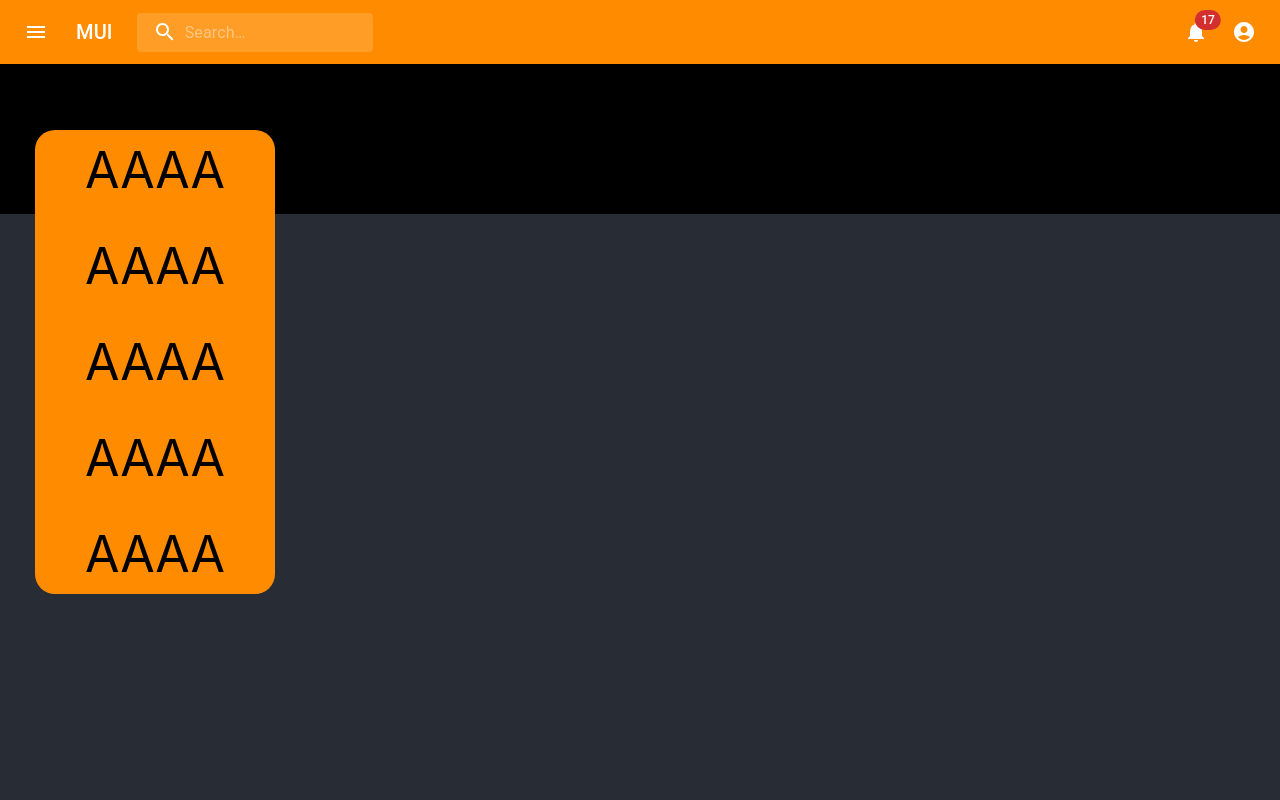
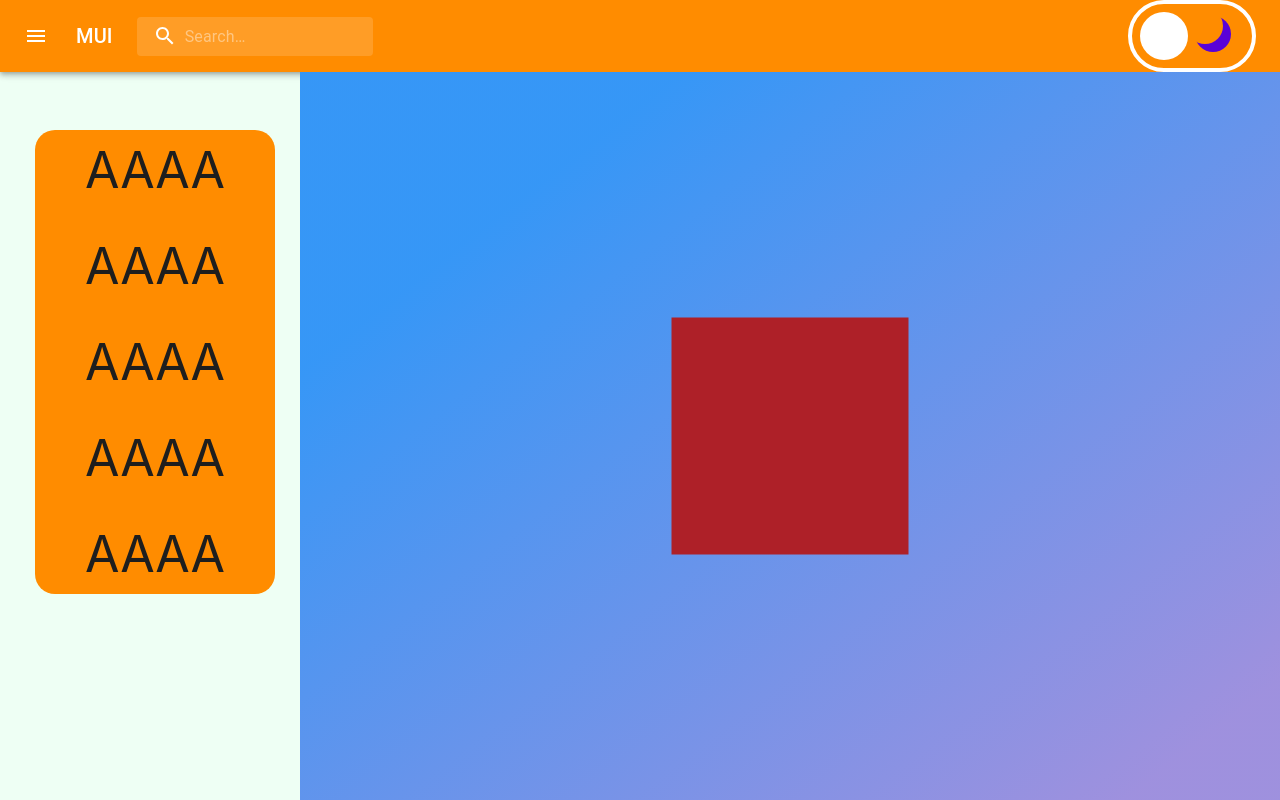
Before and after one commit to SuanLa/ThreeBodyProblem, a React (Create React App) app in the folder front/: page / in a window 1280 px wide. Built offline with nearby package versions, Linux system fonts and the light colour scheme.

Commit message:
定位画布位置

```diff
--- a/front/public/index.html
+++ b/front/public/index.html
@@ -2,7 +2,7 @@
 <html lang="en">
   <head>
     <meta charset="utf-8" />
-    <link rel="icon" href="%PUBLIC_URL%/favicon.ico" />
+    <link rel="icon" href="%PUBLIC_URL%/img.png" />
     <meta name="viewport" content="width=device-width, initial-scale=1" />
     <meta name="theme-color" content="#000000" />
     <meta
@@ -24,7 +24,7 @@
       work correctly both with client-side routing and a non-root public URL.
       Learn how to configure a non-root public URL by running `npm run build`.
     -->
-    <title>React App</title>
+    <title>The Three Body Problem</title>
   </head>
   <body>
     <noscript>You need to enable JavaScript to run this app.</noscript>
--- a/front/src/App.js
+++ b/front/src/App.js
@@ -10,8 +10,8 @@ function App() {
           <header>
               <Navigation/>
           </header>
-          <main className={"mainContainer"}>
-              <Object/>
+          <main>
+            <Object/>
           </main>
           <aside>
               <Sider/>
--- a/front/src/css/App.css
+++ b/front/src/css/App.css
@@ -41,10 +41,85 @@
   background-color: darkorange;
 }
 
-.mainContainer {
-  background-color: black;
+.toggle {
+  font-size: 2rem; /* 👈 change this to scale */
+  border: .125em solid currentColor;
+  border-radius: 2em;
+  cursor: pointer;
+  display: block;
+  height: 2em;
+  position: relative;
+  width: 3.75em;
+}
+.toggle span {
+  background-color: currentColor;
+  border-radius: 2em;
+  display: block;
+  height: 1.5em;
+  left: .25em;
+  overflow: hidden;
+  position: absolute;
+  top: .25em;
+  text-indent: -9999px;
+  transition: left .25s;
+  width: 1.5em;
+  z-index: 2;
+}
+
+.toggle::before,
+.toggle::after {
+  content: '';
+  display: block;
+  border-radius: 1em;
+  position: absolute;
+  z-index: 1;
+}
+
+.toggle::after {
+  box-shadow: .25em .25em #5901d8;
+  height: 1.125em;
+  right: .9em;
+  top: .125em;
+  width: 1.125em;
+}
+
+.toggle::before {
+  background-color: #ffc409;
+  height: .625em;
+  outline: .25em dotted #ffc409;
+  outline-offset: .125em;
+  left: .7em;
+  top: .7em;
+  width: .625em;
+}
+
+input:checked ~ .toggle span {
+  left: 2em;
+}
+
+.sr-only {
+  position: absolute;
+  left: -9999px;
+  opacity: 0;
 }
 
 body {
-  background-color: #282c34;
+  transition: background-color .25s;
+  color: #1e1e1e;
+  background: linear-gradient(to bottom right, #eefff4 25%, #a0ffd9 50%, #5c0095 75%, #01072a);
+  background-size: 300% 300%;
+  background-position: top left;
+  transition: background-position .5s;
 }
+
+body,
+html {
+  margin: 0;
+  padding: 0;
+  min-height: 100vh;
+}
+
+body:has(#darkmode-toggle:checked) {
+  background-position: 100% 100%;
+  color: #d0d0d0;
+}
--- /dev/null
+++ b/front/src/css/Object.css
@@ -0,0 +1,9 @@
+#canvas-container {
+    position: absolute;
+    right: 0;
+    bottom: 0;
+    height: calc(100% - 72px);
+    width: calc(100% - 300px);
+    background-color: rgba(180, 250, 250, 90%);
+    background-image: linear-gradient(142deg, rgba(40,140,246,0.9) 20%, rgba(148,100,211,0.7) 92%);
+}
--- a/front/src/model/Navgation.jsx
+++ b/front/src/model/Navgation.jsx
@@ -188,39 +188,15 @@ export default function Navigation() {
                         />
                     </Search>
                     <Box sx={{ flexGrow: 1 }} />
-                    <Box sx={{ display: { xs: 'none', md: 'flex' } }}>
-                        <IconButton
-                            size="large"
-                            aria-label="show 17 new notifications"
-                            color="inherit"
-                        >
-                            <Badge badgeContent={17} color="error">
-                                <NotificationsIcon />
-                            </Badge>
-                        </IconButton>
-                        <IconButton
-                            size="large"
-                            edge="end"
-                            aria-label="account of current user"
-                            aria-controls={menuId}
-                            aria-haspopup="true"
-                            onClick={handleProfileMenuOpen}
-                            color="inherit"
-                        >
-                            <AccountCircle />
-                        </IconButton>
-                    </Box>
-                    <Box sx={{ display: { xs: 'flex', md: 'none' } }}>
-                        <IconButton
-                            size="large"
-                            aria-label="show more"
-                            aria-controls={mobileMenuId}
-                            aria-haspopup="true"
-                            onClick={handleMobileMenuOpen}
-                            color="inherit"
-                        >
-                            <MoreIcon />
-                        </IconButton>
+                    <Box sx={{display: {xs: 'none', md: 'flex'}}}>
+                        <input
+                            type="checkbox"
+                            className="sr-only"
+                            id="darkmode-toggle"
+                        />
+                        <label htmlFor="darkmode-toggle" className="toggle">
+                            <span>Toggle dark mode</span>
+                        </label>
                     </Box>
                 </Toolbar>
             </AppBar>
--- a/front/src/model/SideNavigation.jsx
+++ b/front/src/model/SideNavigation.jsx
@@ -5,11 +5,11 @@ import {Stack} from "@mui/material";
 export default function Sider(){
     return (
         <Stack spacing={2} className={"subColor innerContainer sideContainer"}>
-            <a className={"choiceBar"}>AAAA</a>
-            <a className={"choiceBar"}>AAAA</a>
-            <a className={"choiceBar"}>AAAA</a>
-            <a className={"choiceBar"}>AAAA</a>
-            <a className={"choiceBar"}>AAAA</a>
+            <div className={"choiceBar"}>AAAA</div>
+            <div className={"choiceBar"}>AAAA</div>
+            <div className={"choiceBar"}>AAAA</div>
+            <div className={"choiceBar"}>AAAA</div>
+            <div className={"choiceBar"}>AAAA</div>
         </Stack>
     );
 }
--- a/front/src/view/Object.jsx
+++ b/front/src/view/Object.jsx
@@ -1,19 +1,21 @@
-import {Canvas} from "@react-three/fiber";
+import {Canvas, useThree} from "@react-three/fiber";
 import {useState} from "react";
+
+import "./../css/Object.css";
 
 export default function Object(){
 
-    const position = useState([0, 0, 5]);
-    const intensity = useState(0.1);
-    const args = useState([6, 6, 6]);
+    const position = useThree;
+    const intensity = useState();
+    const args = useState();
 
     return (
         <div id="canvas-container">
             <Canvas>
-                <ambientLight intensity={intensity} />
-                <directionalLight color="red" position={position} />
-                <mesh position={[10, 10, 10]}>
-                    <boxGeometry args={args} />
+                <ambientLight intensity={0.1} />
+                <directionalLight color={"red"} position={[0, 0, 5]} />
+                <mesh>
+                    <boxGeometry args={[2, 2, 2]}/>
                     <meshStandardMaterial />
                 </mesh>
             </Canvas>
```
Also changed, not shown: front/public/img.png (added).
